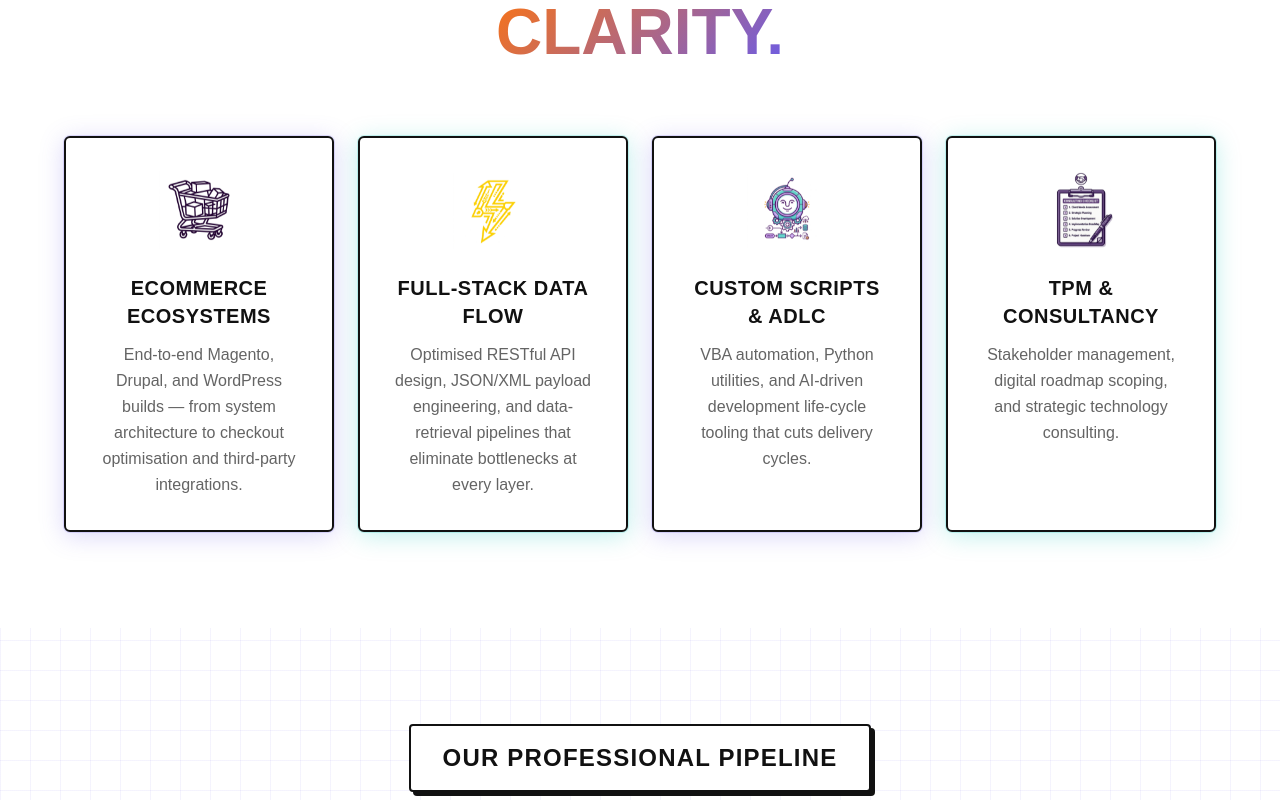
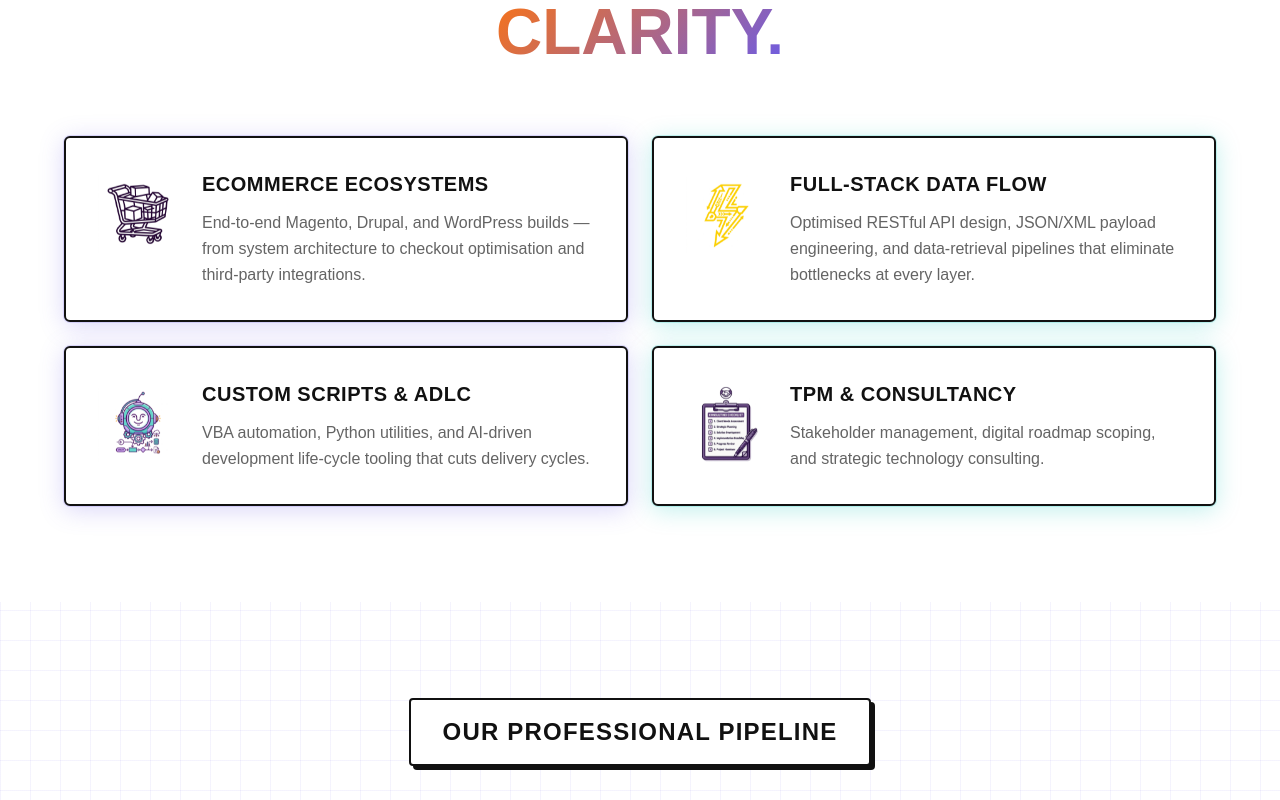
Before and after one commit to leonnel18/MyWebsite, a Next.js app in the folder TechnicalDuoWebsite/: page / in a window 1280 px wide. Shown: the part 1340-2140 px from the top of the page. Built offline with nearby package versions, Linux system fonts and the light colour scheme.

Commit message:
feat: switch capabilities to 2x2 horizontal card layout

```diff
--- a/TechnicalDuoWebsite/src/components/Capabilities.tsx
+++ b/TechnicalDuoWebsite/src/components/Capabilities.tsx
@@ -41,8 +41,8 @@ export default function Capabilities() {
           </h2>
         </motion.div>
 
-        {/* Full-width cards — 1 col on mobile, 2 on md, 4 on lg */}
-        <div className="grid grid-cols-1 md:grid-cols-2 lg:grid-cols-4 gap-6">
+        {/* Full-width cards — 1 col on mobile, 2 on md+ */}
+        <div className="grid grid-cols-1 md:grid-cols-2 gap-6">
           {capabilities.map((cap, i) => (
             <motion.div
               key={cap.id}
@@ -50,11 +50,12 @@ export default function Capabilities() {
               animate={inView ? { opacity: 1, y: 0 } : {}}
               transition={{ duration: 0.5, delay: i * 0.1, ease: [0.22, 1, 0.36, 1] }}
               whileHover={{ y: -6, boxShadow: hoverGlowShadows[i] }}
-              className="bg-white p-8 flex flex-col items-center text-center relative overflow-hidden group cursor-default"
+              className="bg-white p-8 flex flex-row items-start gap-6 relative overflow-hidden group cursor-default"
               style={{
                 border: '2px solid #111',
                 borderRadius: 6,
                 boxShadow: glowShadows[i],
+                minHeight: 160,
                 transition: 'box-shadow 0.3s, transform 0.3s',
               }}
             >
@@ -67,24 +68,25 @@ export default function Capabilities() {
                 transition={{ duration: 0.2 }}
               />
 
-              {/* Icon — larger, no bg */}
+              {/* Icon — left side */}
               <img
                 src={iconMap[cap.icon]}
                 alt={cap.title}
-                width={80} height={80}
-                className="mb-6 object-contain"
+                width={80}
+                height={80}
+                className="object-contain flex-shrink-0 mt-1"
                 style={{ mixBlendMode: 'multiply' }}
               />
 
-              {/* Title — ~200% larger */}
+              {/* Text — right side */}
+              <div className="flex flex-col">
                 <h3 className="font-display font-black text-xl uppercase tracking-wide text-ink mb-3 group-hover:text-purple transition-colors duration-200">
                   {cap.title}
                 </h3>
-
-              {/* Description — ~200% larger */}
                 <p className="font-display text-base text-ink/65 leading-relaxed">
                   {cap.desc}
                 </p>
+              </div>
             </motion.div>
           ))}
         </div>
```
Lines whose indentation alone changed are shown as unchanged.
